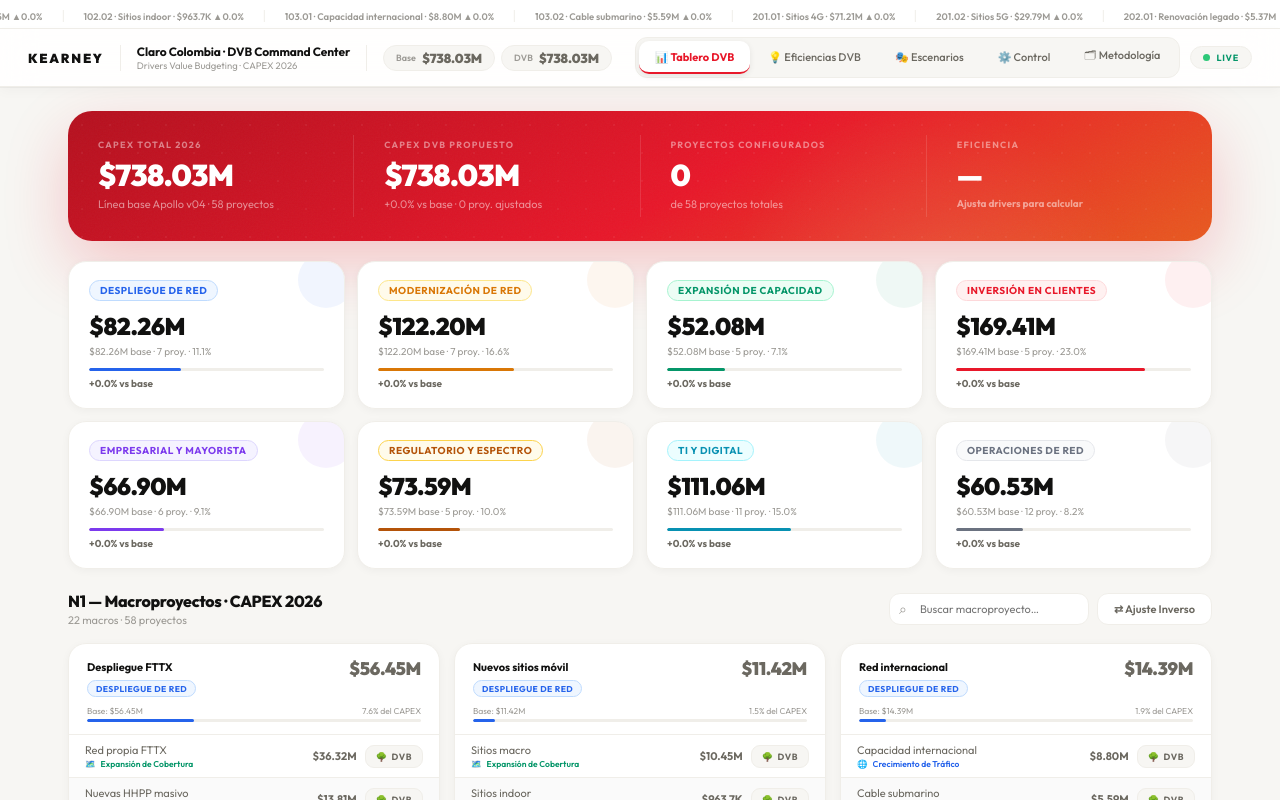
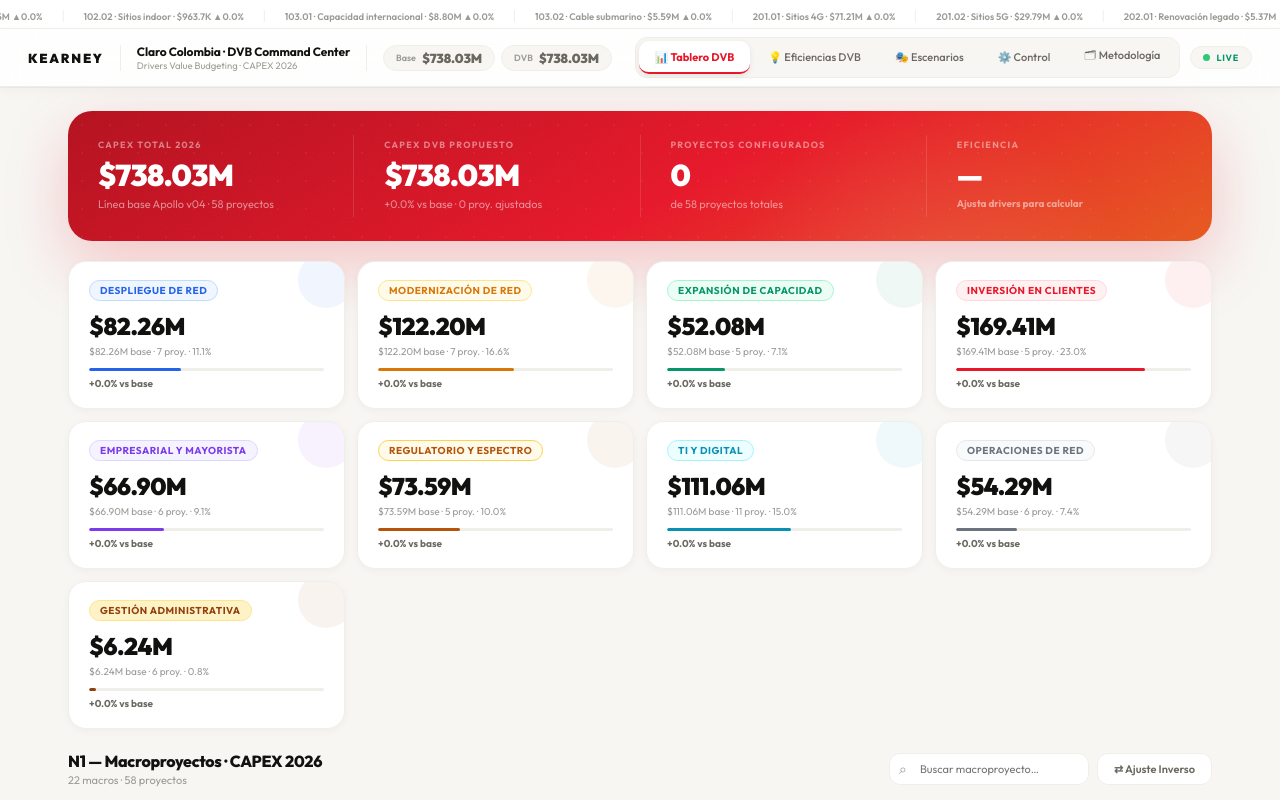
Before and after one commit to KearneyCOL/dvb-cc, a React (Vite) app: page / in a window 1280 px wide. Shown: the top 800 px of the page. Built offline with nearby package versions, Linux system fonts and the light colour scheme.

Commit message:
feat: Gestión Administrativa como 9ª categoría (ADM)

```diff
--- a/src/App.jsx
+++ b/src/App.jsx
@@ -75,10 +75,11 @@
   "Regulatory & Spectrum":  {c:"#B45309",bg:"#FFFBEB",bdr:"#FCD34D",label:"Regulatorio Y Espectro",abv:"REG"},
   "IT & Digital":           {c:"#0891B2",bg:"#ECFEFF",bdr:"#A5F3FC",label:"TI Y Digital",abv:"ITD"},
   "Network Operations":     {c:"#6B7280",bg:"#F9FAFB",bdr:"#E5E7EB",label:"Operaciones De Red",abv:"NOP"},
+  "Gestión Administrativa":{c:"#92400E",bg:"#FEF3C7",bdr:"#FDE68A",label:"Gestión Administrativa",abv:"ADM"},
   RED:           {c:"#2563EB",bg:"#EFF6FF",bdr:"#BFDBFE",label:"Despliegue De Red",abv:"NRO"},
   CLIENTE:       {c:"#E8182A",bg:"#FFF1F1",bdr:"#FDD8DA",label:"Inversión En Clientes",abv:"CUI"},
   IT:            {c:"#0891B2",bg:"#ECFEFF",bdr:"#A5F3FC",label:"TI Y Digital",abv:"ITD"},
-  ADMINISTRATIVA:{c:"#6B7280",bg:"#F9FAFB",bdr:"#E5E7EB",label:"Operaciones De Red",abv:"NOP"},
+  ADMINISTRATIVA:{c:"#92400E",bg:"#FEF3C7",bdr:"#FDE68A",label:"Gestión Administrativa",abv:"ADM"},
 };
 const CATEGORIA_CFG = TIPO_CFG;
 
@@ -495,7 +496,7 @@
     {id:"802.03",n:"Derecho uso nube",m:"activos",prio:"PMO",P_base:391184,dt:"mantenimiento",pt:{activos:1000,frecuencia:1},df:"historico",pf:{pa:391.18,pb:391.18}},
     {id:"802.04",n:"Derecho uso alianza",m:"activos",prio:"PMO",P_base:96501,dt:"mantenimiento",pt:{activos:1000,frecuencia:1},df:"historico",pf:{pa:96.5,pb:96.5}}
   ]},
-  {macro:"Infraestructura corporativa",categoria:"Network Operations",tipo:"Network Operations",P_base:6240763,proyectos:[
+  {macro:"Infraestructura corporativa",categoria:"Gestión Administrativa",tipo:"Gestión Administrativa",P_base:6240763,proyectos:[
     {id:"803.01",n:"Adecuaciones",m:"activos",prio:"PMO",P_base:3695435,dt:"mantenimiento",pt:{activos:1000,frecuencia:1},df:"cotizacion",pf:{pa:3695.43,pb:3695.43}},
     {id:"803.02",n:"Vehículos operación",m:"activos",prio:"PMO",P_base:794812,dt:"mantenimiento",pt:{activos:1000,frecuencia:1},df:"cotizacion",pf:{pa:794.81,pb:794.81}},
     {id:"803.03",n:"Traslados",m:"activos",prio:"PMO",P_base:705834,dt:"mantenimiento",pt:{activos:1000,frecuencia:1},df:"cotizacion",pf:{pa:705.83,pb:705.83}},
@@ -1931,7 +1932,7 @@
   const nOv=Object.keys(overrides).length;
   const tProj=DATA.reduce((s,m)=>s+m.proyectos.length,0);
 
-  const CAT_KEYS=["Network Rollout","Network Modernization","Capacity Expansion","Customer Investment","Enterprise & Wholesale","Regulatory & Spectrum","IT & Digital","Network Operations"];
+  const CAT_KEYS=["Network Rollout","Network Modernization","Capacity Expansion","Customer Investment","Enterprise & Wholesale","Regulatory & Spectrum","IT & Digital","Network Operations","Gestión Administrativa"];
   const porTipo=useMemo(()=>CAT_KEYS.map(k=>{
     const cfg=TIPO_CFG[k];
     const ms=DATA.filter(m=>m.tipo===k);
@@ -3342,7 +3343,7 @@
                   .filter(r=>Math.abs(r.dA)>100||Math.abs(r.dB)>100)
                   .sort((a,b)=>Math.abs(b.diff)-Math.abs(a.diff))
                   .map((r,i)=>{
-                    const TIPO_C={'Network Rollout':'#2563EB','Network Modernization':'#D97706','Capacity Expansion':'#059669','Customer Investment':'#E8182A','Enterprise & Wholesale':'#7C3AED','Regulatory & Spectrum':'#B45309','IT & Digital':'#0891B2','Network Operations':'#6B7280'};
+                    const TIPO_C={'Network Rollout':'#2563EB','Network Modernization':'#D97706','Capacity Expansion':'#059669','Customer Investment':'#E8182A','Enterprise & Wholesale':'#7C3AED','Regulatory & Spectrum':'#B45309','IT & Digital':'#0891B2','Network Operations':'#6B7280','Gestión Administrativa':'#92400E'};
                     return(
                       <tr key={r.id} style={{background:i%2===0?T.surface:T.card,
                                              borderBottom:`1px solid ${T.borderSm}`}}>
```
